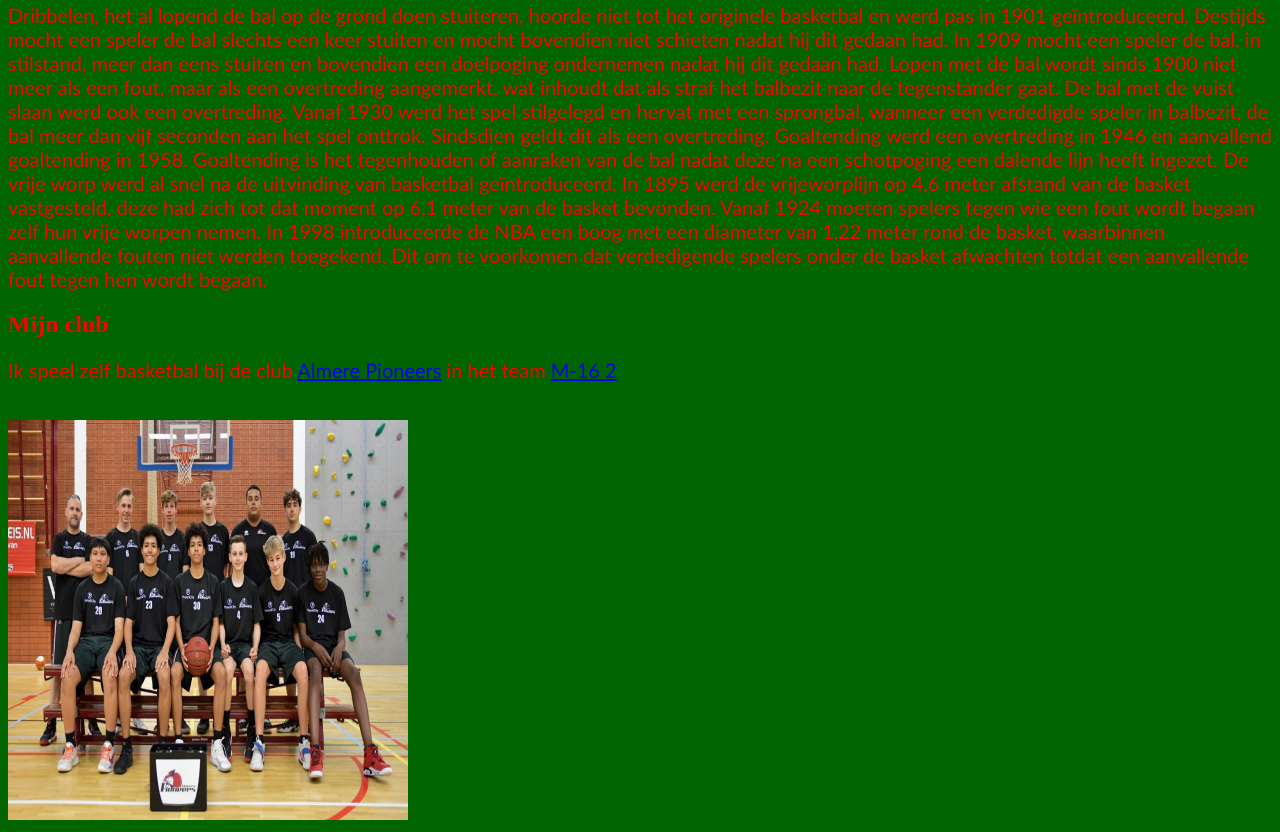
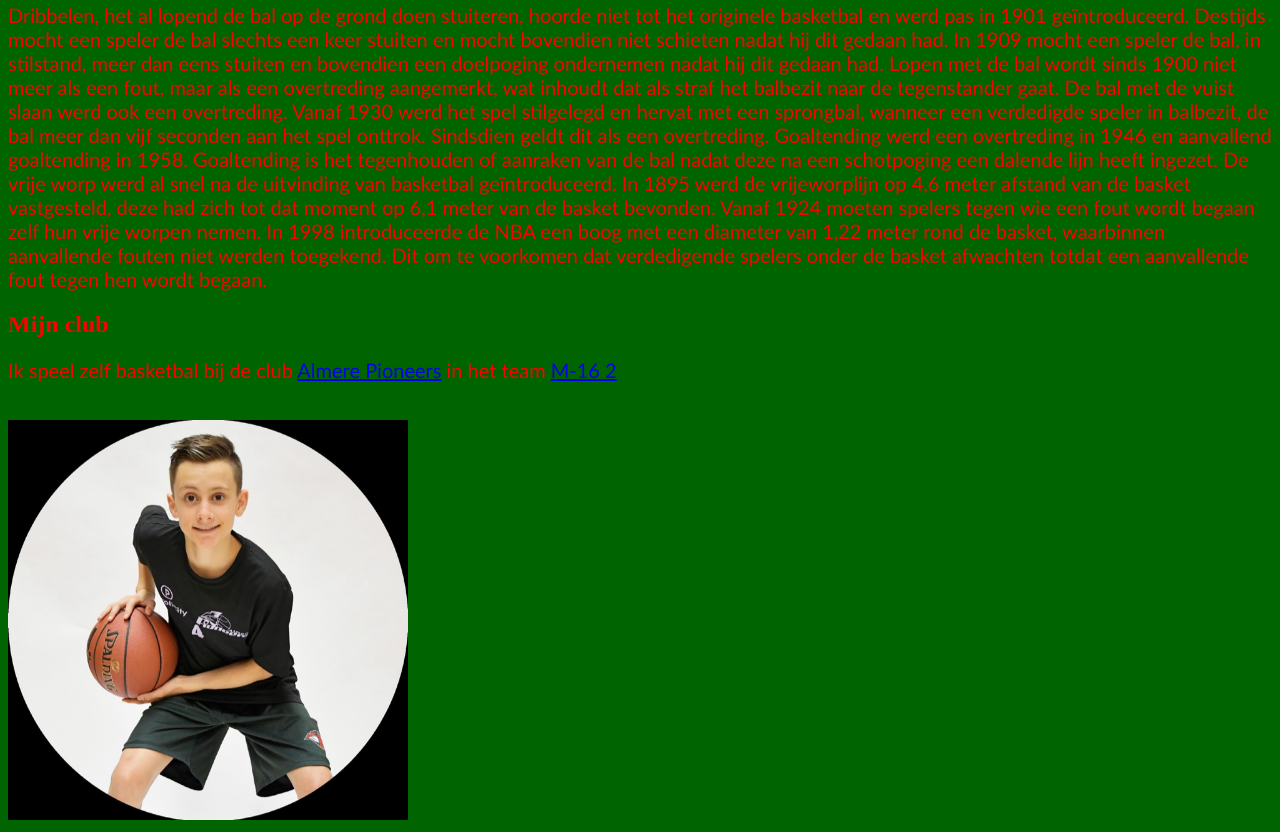
Before and after one commit to JoepvdVeer/JoepvdVeer.github.io, a plain HTML site: page index.html in a window 1280 px wide. Shown: the part 407-1239 px from the top of the page. Drawn offline with Linux system fonts and the light colour scheme.

Commit message:
Update index.html
reinstate picture joep van der Veer

```diff
--- a/index.html
+++ b/index.html
@@ -53,7 +53,7 @@ h2{
 
 		<p>Ik speel zelf basketbal bij de club <a href="Pioneers.html">Almere Pioneers</a> in het team <a href="basketbal.html">M-16 2</a></p>
 		<br>
-<img src="M-16 2.jpg" alt="Joep van der Veer" style="width:400px;height:400px">
+<img src="foto joep van der Veer basketbal.jpg" alt="Joep van der Veer" style="width:400px;height:400px">
 
 </body>
 
```
